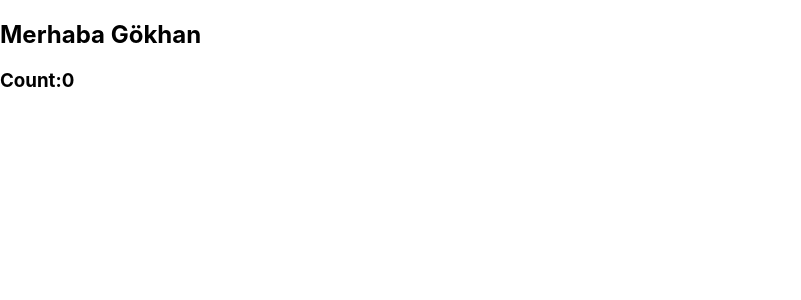
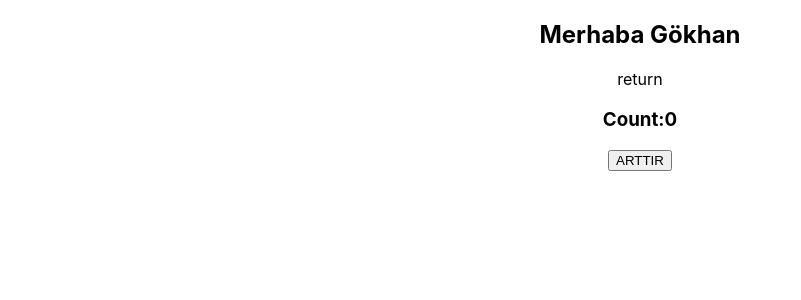
Before and after one commit to KazimAkyol/myCodes_React, a React (Create React App) app in the folder react/RC-10-LifeCycle/: page / in a window 1280 px wide. Shown: the top 300 px of the page, without its empty margins (0-801 px from the left). Built offline with nearby package versions, Linux system fonts and the light colour scheme.

Commit message:
122.commit

```diff
--- a/react/RC-10-LifeCycle/src/App.js
+++ b/react/RC-10-LifeCycle/src/App.js
@@ -1,4 +1,5 @@
 import React from "react";
+import "./App.css";
 import Selamlama from "./components/Selamlama";
 import LifeCycle from "./components/LifeCycle";
 
--- a/react/RC-10-LifeCycle/src/components/LifeCycle.jsx
+++ b/react/RC-10-LifeCycle/src/components/LifeCycle.jsx
@@ -16,8 +16,27 @@ class LifeCycle extends Component {
     };
   }
 
+  //! Component DOM'a yerleştiğinde çalışır. API çağrıları veya başlangıç işlevlerini burada yapabilirsiniz.
+
+  componentDidMount() {
+    console.log("component Dom'a yerlesti");
+  }
+
+  componentDidUpdate() {
+    console.log("Update calisti");
+  }
+
+  increment = () => {
+    this.setState((prevState) => ({ count: prevState.count + 1 }));
+  };
+
   render() {
-    return <h3>Count:{this.state.count}</h3>;
+    return (
+      <div className="mt-2">
+        return <h3>Count:{this.state.count}</h3>
+        <button onClick={() => this.increment()}>ARTTIR</button>
+      </div>
+    );
   }
 }
 
```
